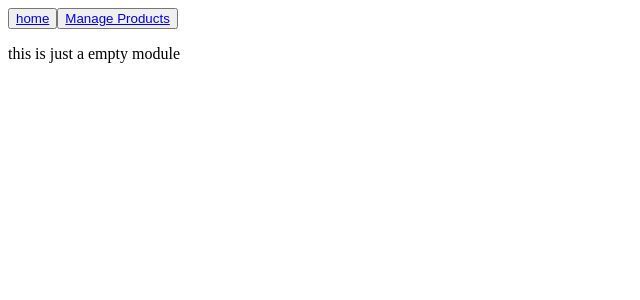
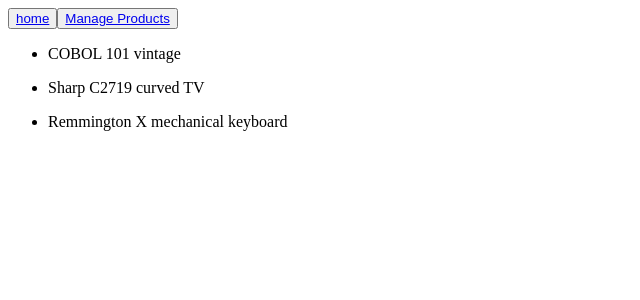
Before and after one commit to amluck/aLittleBiteofVue, a Vue app: page / in a window 1280 px wide. Shown: the top 300 px of the page, without its empty margins (0-640 px from the left). Built offline with nearby package versions, Linux system fonts and the light colour scheme.

Commit message:
use vuex

```diff
--- a/package.json
+++ b/package.json
@@ -12,7 +12,8 @@
   "dependencies": {
     "uuid": "^3.1.0",
     "vue": "^2.5.2",
-    "vue-router": "^3.0.1"
+    "vue-router": "^3.0.1",
+    "vuex": "^3.0.0"
   },
   "devDependencies": {
     "autoprefixer": "^7.1.2",
--- a/src/components/ManageProduct.vue
+++ b/src/components/ManageProduct.vue
@@ -8,6 +8,7 @@
 import uuid from 'uuid'
 import ProductList from './ProductList'
 import SaveProductForm from './SaveProductForm'
+import { mapActions,mapGetters} from 'vuex'
 
 const initialData = () => {
     return {
@@ -16,28 +17,7 @@
             name: '',
             description: '',
             price: null
-        },
-        products: [
-            {
-                id: 'cc919e21-ae5b-5e1f-d023-c40ee669520c',
-                name: 'COBOL 101 vintage',
-                description: 'Learn COBOL with this vintage programming book',
-                price: 399
-            },
-            {
-                id: 'bcd755a6-9a19-94e1-0a5d-426c0303454f',
-                name: 'Sharp C2719 curved TV',
-                description: 'Watch TV like never before with the brand new curved screen technology',
-                price: 1995
-            },
-            {
-                id: '727026b7-7f2f-c5a0-ace9-cc227e686b8e',
-                name: 'Remmington X mechanical keyboard',
-                description: 'Excellent for gaming and typing, this Remmington X keyboard ' +
-                'features tactile, clicky switches for speed and accuracy',
-                price: 595
-            }
-        ]
+        }
     }
 }
 
@@ -48,16 +28,15 @@
         SaveProductForm
     },
     data: initialData,
+    computed: mapGetters({
+        products:'getProducts'
+    }),
     methods: {
+        ...mapActions([
+            'saveProduct',
+            'deleteProduct']),
         onFormSave(prodcut) {
-            let index = this.products.findIndex((p) => p.id === prodcut.id)
-            if (index != -1) {
-                this.products.splice(index, 1, prodcut);
-            } else {
-                prodcut.id = uuid.v4();
-                this.products.push(prodcut)
-            }
-
+            this.saveProduct(prodcut);
             this.resetProductInForm()
         },
         resetProductInForm() {
@@ -67,11 +46,8 @@
             this.productInForm = { ...prodcut };
 
         },
-        onDeleteClick(prodcutID) {
-            let index = this.products.findIndex((p) => p.id === prodcutID);
-            this.products.splice(index, 1);
-            // if(index)
-            //     this.resetProductInForm();
+        onDeleteClick(productId) {
+            this.deleteProduct(productId);
             if (productId === this.productInForm.id) {
                 this.resetProductInForm()
             }
--- a/src/components/ProductCatlog.vue
+++ b/src/components/ProductCatlog.vue
@@ -1,10 +1,16 @@
 <template>
   <div>
-    <p>this is just a empty module</p>
+    <ul v-for="product in products">
+      <li>{{product.name}}</li>
+    </ul>
   </div>
 </template>
 <script>
-    export default{
-        name:'product-catlog'
-    }
+import { mapGetters } from "vuex";
+export default {
+  name: "product-catlog",
+  computed: mapGetters({
+    products: "getProducts"
+  })
+};
 </script>
--- a/src/main.js
+++ b/src/main.js
@@ -3,6 +3,7 @@
 import Vue from 'vue'
 import App from './App'
 import VueRouter from 'vue-router'
+import store from './vuex/store'
 
 import MangeProduct from './components/ManageProduct.vue'
 import ProductCatalog from './components/ProductCatlog.vue'
@@ -23,6 +24,7 @@
 new Vue({
   el: '#app',
   router,
+  store,
   template: '<App/>',
   components: { App }
 })
--- /dev/null
+++ b/src/vuex/modules/products/actions.js
@@ -0,0 +1,20 @@
+import uuid from 'uuid'
+
+import{
+    DELETE_PRODUCT,
+    CREATE_PRODUCT,
+    UPDATE_PRODUCT
+} from './mutatuion-types'
+
+export function saveProduct({commit,state},product){
+    const index = state.all.findIndex((p)=>p.id === product.id)
+    if (index !== -1) {
+        commit(UPDATE_PRODUCT,product)
+    }
+    else{
+        product.id = uuid.v4()
+    }
+}
+export function deleteProduct({commit},productID){
+    commit(DELETE_PRODUCT,productID)
+}
--- /dev/null
+++ b/src/vuex/modules/products/getters.js
@@ -0,0 +1 @@
+export const getProducts = state => state.all
--- /dev/null
+++ b/src/vuex/modules/products/index.js
@@ -0,0 +1,50 @@
+import * as actions from './actions'
+import * as getters from './getters'
+import {CREATE_PRODUCT,DELETE_PRODUCT,UPDATE_PRODUCT} from './mutatuion-types'
+
+const initialState = {
+    all: [
+      {
+        id: 'cc919e21-ae5b-5e1f-d023-c40ee669520c',
+        name: 'COBOL 101 vintage',
+        description: 'Learn COBOL with this vintage programming book',
+        price: 399
+      },
+      {
+        id: 'bcd755a6-9a19-94e1-0a5d-426c0303454f',
+        name: 'Sharp C2719 curved TV',
+        description: 'Watch TV like never before with the brand new curved screen technology',
+        price: 1995
+      },
+      {
+        id: '727026b7-7f2f-c5a0-ace9-cc227e686b8e',
+        name: 'Remmington X mechanical keyboard',
+        description: 'Excellent for gaming and typing, this Remmington X keyboard ' +
+          'features tactile, clicky switches for speed and accuracy',
+        price: 595
+      }
+    ]
+  }
+
+const mutations = {
+    [CREATE_PRODUCT](state,product){
+        state.all.push(product)
+    },
+    [UPDATE_PRODUCT](state,product){
+       const index = state.all.findIndex((p)=>p.id === product.id)
+       if (index !== -1) {
+           state.all.splice(index,1,product)
+       }
+    },
+    [DELETE_PRODUCT](state,productID){
+        state.all = state.all.filter((p)=>p.id !== productID)
+    }
+
+}
+
+export default{
+    state:{ ...initialState },
+    actions,
+    getters,
+    mutations
+}
--- /dev/null
+++ b/src/vuex/modules/products/mutatuion-types.js
@@ -0,0 +1,3 @@
+export const CREATE_PRODUCT = 'products/CREATE_PRODUCT'
+export const UPDATE_PRODUCT = 'products/UPDATE_PRODUCT'
+export const DELETE_PRODUCT = 'products/DELETE_PRODUCT'
--- /dev/null
+++ b/src/vuex/store.js
@@ -0,0 +1,14 @@
+import Vue from 'vue'
+import Vuex from 'vuex'
+
+import Products from './modules/products'
+
+Vue.use(Vuex)
+
+export default new Vuex.Store({
+
+    modules:{
+        Products
+    }
+
+})
```
